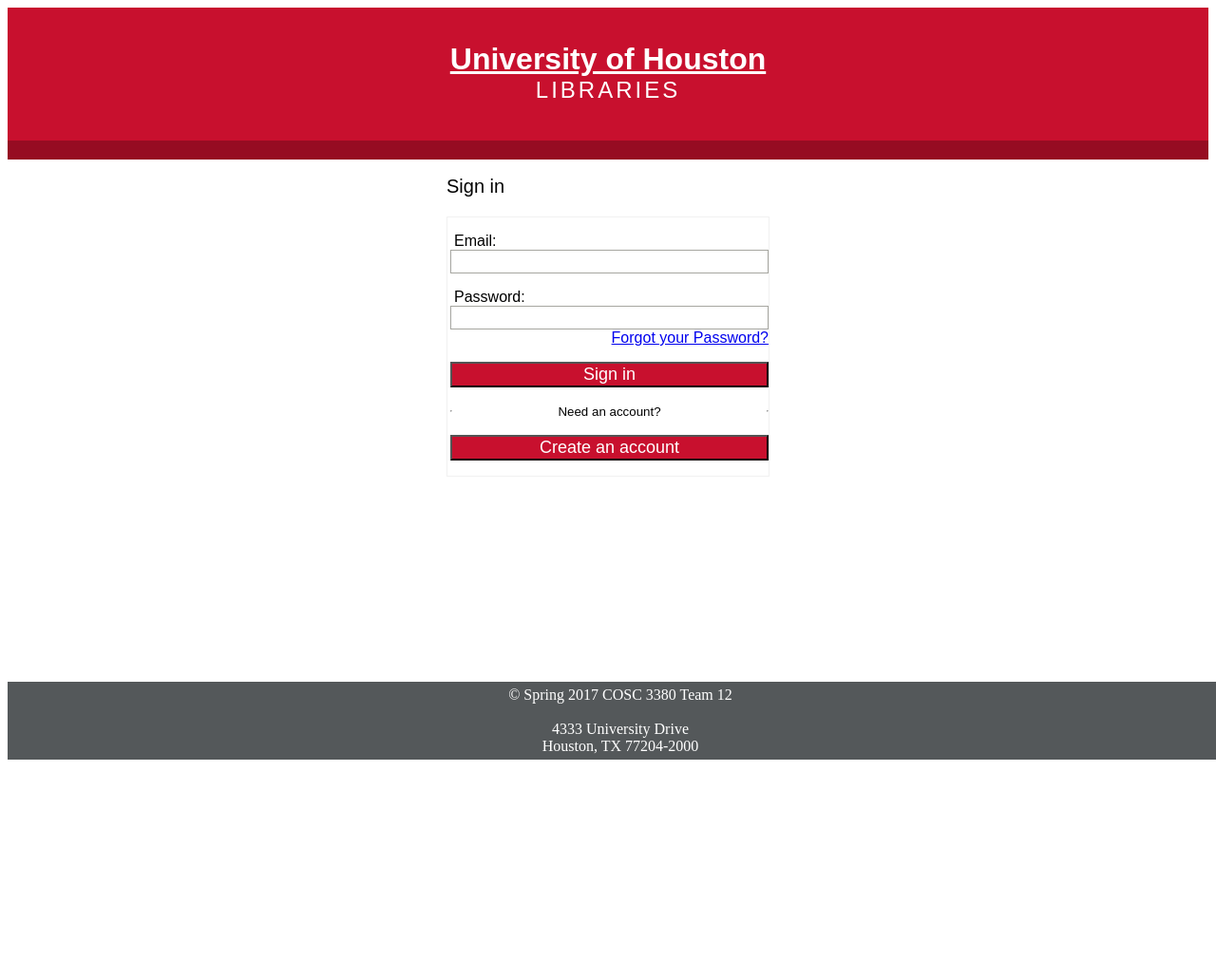
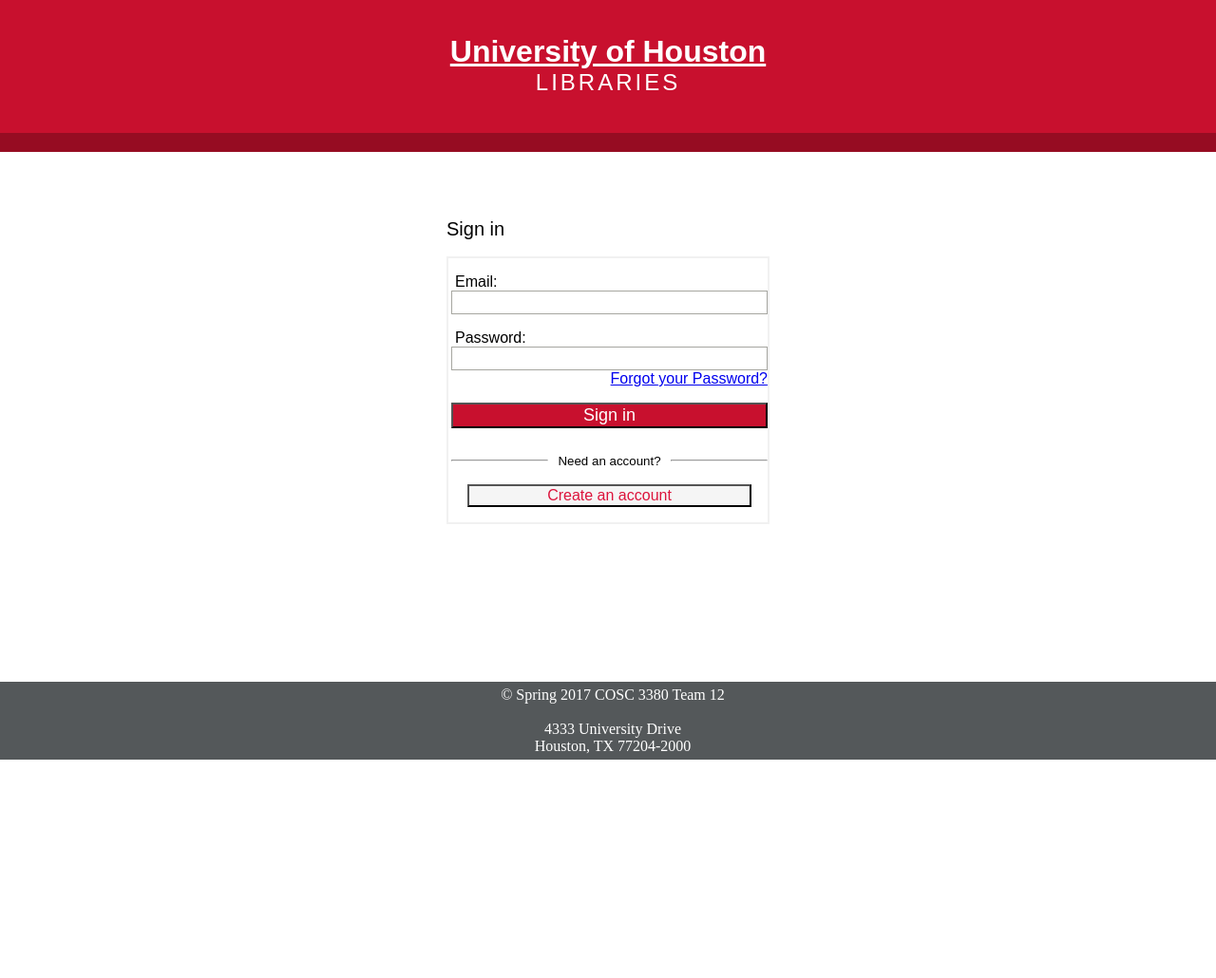
Before and after one commit to DataBaseTeam12/DataBase, a PHP site: page /login.html in a window 1280 px wide. Shown: the whole page at 95% size. Before the commit the page ends 800 px from the top, so only its background shows below. Run offline with PHP 8.4, Linux system fonts and the light colour scheme.

Commit message:
still styling the page, need to align the form box.

```diff
--- a/LoginSystem/login.html
+++ b/LoginSystem/login.html
@@ -27,7 +27,7 @@ requrie 'connectDB.php';
 		</header>
 	</div>
 
-	<div class="mainbox">
+	<div class="container">
 
 		<div class="innerbox">
 			<h2>Sign in</h2>
@@ -53,7 +53,10 @@ requrie 'connectDB.php';
                 <div class="divider">
                     <hr class="left"> <small>Need an account?</small> <hr class="right">
                 </div>
-                <p> <button type="submit">Create an account</button></p>
+                <div class="regbox">
+                <p> <button class="registerbutton" type="submit">Create an account</button></p>
+                </div>
+
 			</form>
 		</div>
 
--- a/LoginSystem/style.css
+++ b/LoginSystem/style.css
@@ -54,6 +54,7 @@ h3 {
 
 button
 {
+    box-sizing: border-box;
     font-size: 18px;
     width: 100%;
     background-color: #c8102e;
@@ -64,10 +65,9 @@ button
 
 form
 {
-    border: 1px solid #f1f1f1;
+    border: 2px solid #f1f1f1;
     padding-left: 3px;
-    margin: auto;
-    margin-top: 20px;
+    margin-top: 10px;
     font-family: Arial, sans-serif;
     box-sizing: border-box;
 }
@@ -82,21 +82,30 @@ height: 25px;
 padding: 3px 7px;
 }
 
+html
+{
+    width: 100%;
+    height: 100%;
+    overflow: hidden;
+}
+
 body
 {
+    margin: 0;
+    width: 100%;
     height: 100%;
 }
 
-.mainbox
+.container
 {
+    margin-top: 70px;
     height: 100%;
-    margin:auto;
     box-sizing: border-box;
 }
 
 .innerbox
 {
-    min-height: 350px;
+    min-height: 30px;
     width: 340px;
     margin:auto;
     box-sizing: border-box;
@@ -110,7 +119,14 @@ label
 
 .divider
 {
+    margin-bottom: 5px;
+    margin-top: 25px;
     text-align: center;
+}
+
+.divider hr
+{
+    width: 30%;
 }
 
 .left
@@ -118,7 +134,22 @@ label
     float: left
 }
 
+.registerbutton
+{
+    box-sizing: border-box;
+    font-size: 16px;
+    width: 90%;
+    background-color: whitesmoke;
+    color: crimson;
+    box-sizing: border-box;
+    cursor: pointer;
+}
 .right
 {
     float: right
 }
+
+.regbox
+{
+    text-align: center;
+}
```
